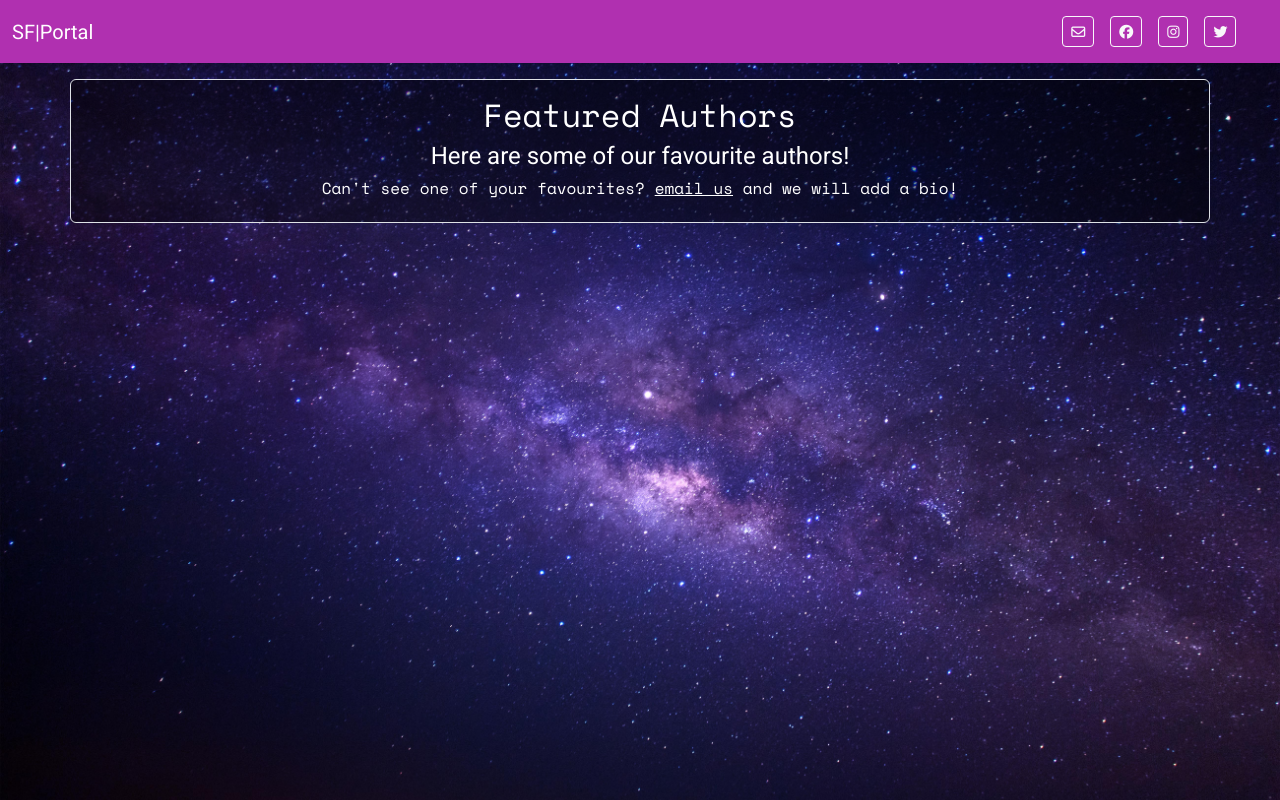
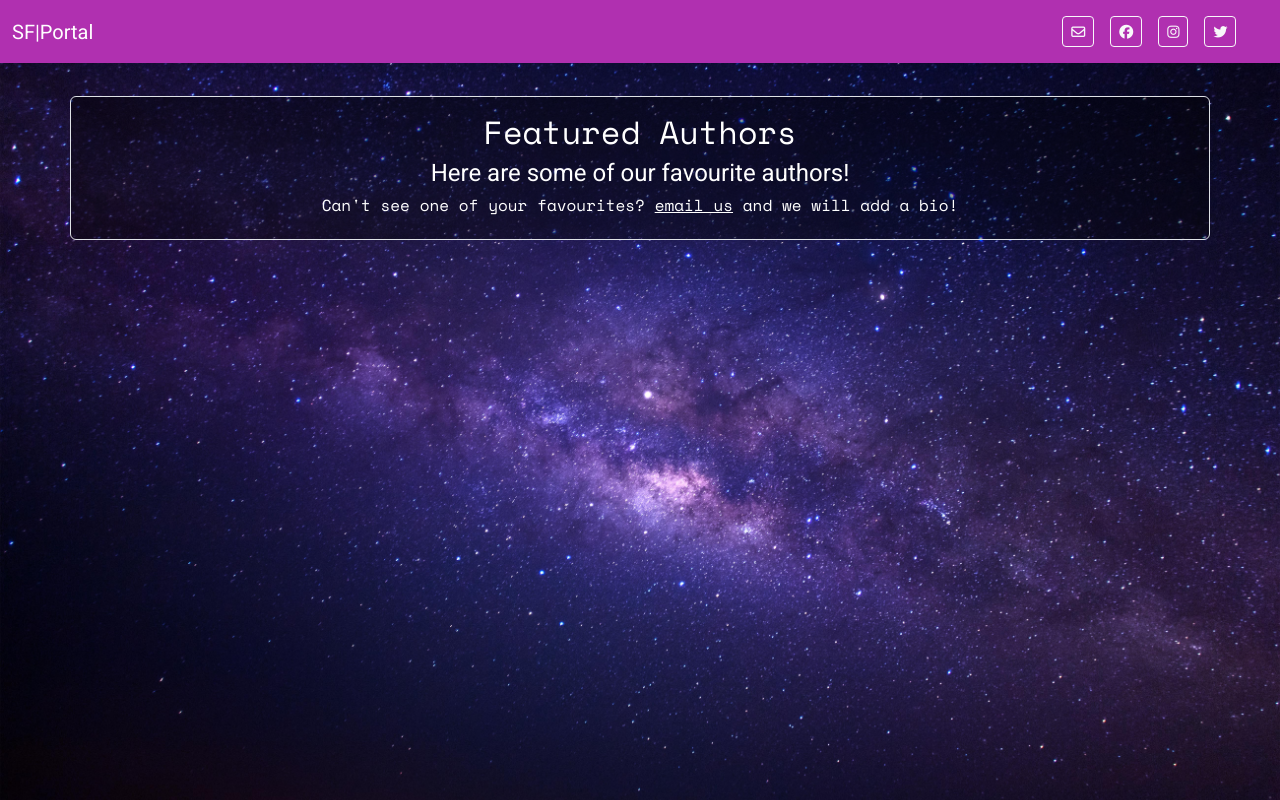
Before and after one commit to AndypSheridan/sci-fi-portal, a Django app: page /authors/ in a window 1280 px wide. Run offline with Django 3.2, Linux system fonts and the light colour scheme; data that the repository does not hold is empty; some libraries are stand-ins or nearby versions.

Commit message:
Adjust margins in author, book_detail pages

```diff
--- a/static/css/style.css
+++ b/static/css/style.css
@@ -57,6 +57,22 @@ h4 {
 }
 
 .about-container {
+    margin-top: 6rem;
+}
+
+.book-page-container {
+    margin-top: 6rem;
+}
+
+.author-page-container {
+    margin-top: 6rem;
+}
+
+.book-detail-page-container {
+    margin-top: 6rem;
+}
+
+.author-detail-page-container {
     margin-top: 6rem;
 }
 
--- a/templates/authors.html
+++ b/templates/authors.html
@@ -6,8 +6,6 @@ Authors
 {% endblock %}
 
 {% block content %}
-
-<body id="stars-bg-image">
 
     {% if messages %}
     {% for message in messages %}
@@ -20,9 +18,11 @@ Authors
     {% endfor %}
     {% endif %}
 
-    <div class="container rounded border mt-3 bg-opacity">
-        <div class="row mt-3 ">
-            <div class="col col-md-12 d-flex justify-content-center text-white">
+    <div id="stars-bg-image" class="body-div">
+
+    <div class="container rounded border author-page-container bg-opacity">
+        <div class="row">
+            <div class="col col-md-12 d-flex mt-3 justify-content-center text-white">
                 <h2>Featured Authors</h2>
             </div>
         </div>
@@ -97,6 +97,6 @@ Authors
         {% endif %}
     </div>
 
-</body>
+</div>
 
 {% endblock%}
--- a/templates/book_detail.html
+++ b/templates/book_detail.html
@@ -10,11 +10,11 @@ Book Detail
 {% load crispy_forms_tags %}
 
 
-<body id="stars-bg-image">
+<div id="stars-bg-image" class="body-div">
 
     {% if user.is_authenticated %}
 
-    <div class="container">
+    <div class="container book-detail-page-container">
         <div class="row d-flex flex-wrap align-items-center mt-3 mb-3">
             <div class="col-md-4 book-detail-img">
 
@@ -140,6 +140,6 @@ Book Detail
     {% else %}
     <h2 class="text-white text-center mt-3">You must be logged in to view this content...</h2>
     {% endif %}
-</body>
+</div>
 
 {% endblock %}
```
Also changed, not shown: templates/books.html (+4 -4 lines).
